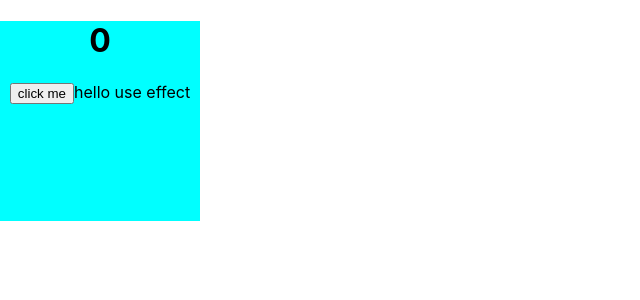
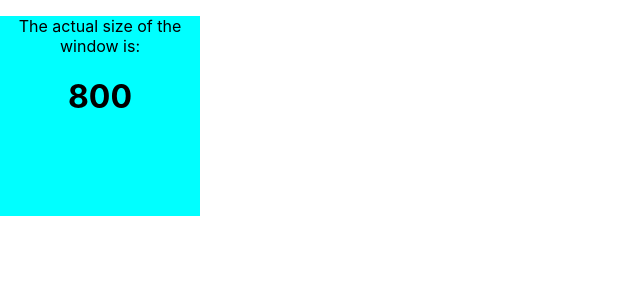
Before and after one commit to saurabhkumar5/React_Redux, a React (Create React App) app: page / in a window 1280 px wide. Shown: the top 300 px of the page, without its empty margins (0-640 px from the left). Built offline with nearby package versions, Linux system fonts and the light colour scheme.

Commit message:
useEffect-cleanup-function

```diff
--- a/src/App.js
+++ b/src/App.js
@@ -5,11 +5,12 @@ import UseStateObject from './Component/UseStateObject';
 import ShortCircuitEvl from './Component/ShortCircuitEvl';
 import Basicform from './Component/forms/Basicform';
 import UseEffects from './Component/useeffect/UseEffects';
+import UseEffects2 from './Component/useeffect/UseEffects2';
 const App = () => {
 
   return (
     <div>
-      <UseEffects/>
+      <UseEffects2/>
     </div>
   )
 }
--- a/src/Component/useeffect/UseEffects.js
+++ b/src/Component/useeffect/UseEffects.js
@@ -37,7 +37,7 @@ const UseEffects = () => {
         }else{
             document.title = `Chats `
         }
-    })
+    },[count])
 
      console.log("hello outside")
 
--- /dev/null
+++ b/src/Component/useeffect/UseEffects2.js
@@ -0,0 +1,31 @@
+//cleanup function
+
+import React, { useEffect, useState } from 'react'
+
+const UseEffects2 = () => {
+
+  const [widthcount, setWidthCount] = useState(window.screen.width)
+
+  const actualWidth = ()=>{
+    console.log(window.innerWidth);
+    setWidthCount(window.innerWidth)
+  }
+
+
+  useEffect(()=>{
+    window.addEventListener("resize", actualWidth);
+
+    return ()=>{
+      window.removeEventListener("resize", actualWidth);
+    }
+  });
+
+  return (
+    <div>
+      <p>The actual size of the window is:</p>
+      <h1>{widthcount}</h1>
+    </div>
+  )
+}
+
+export default UseEffects2
```
